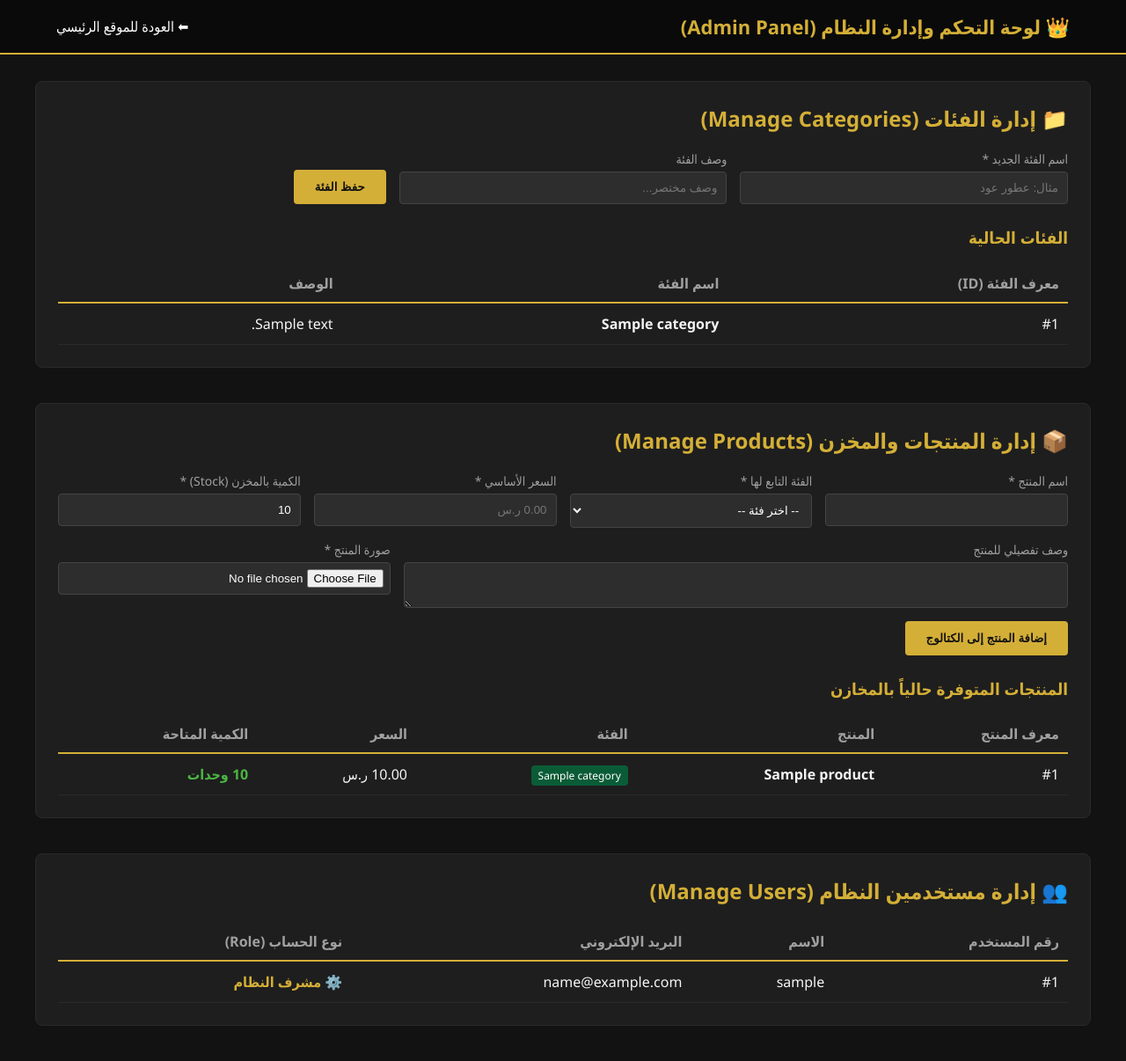
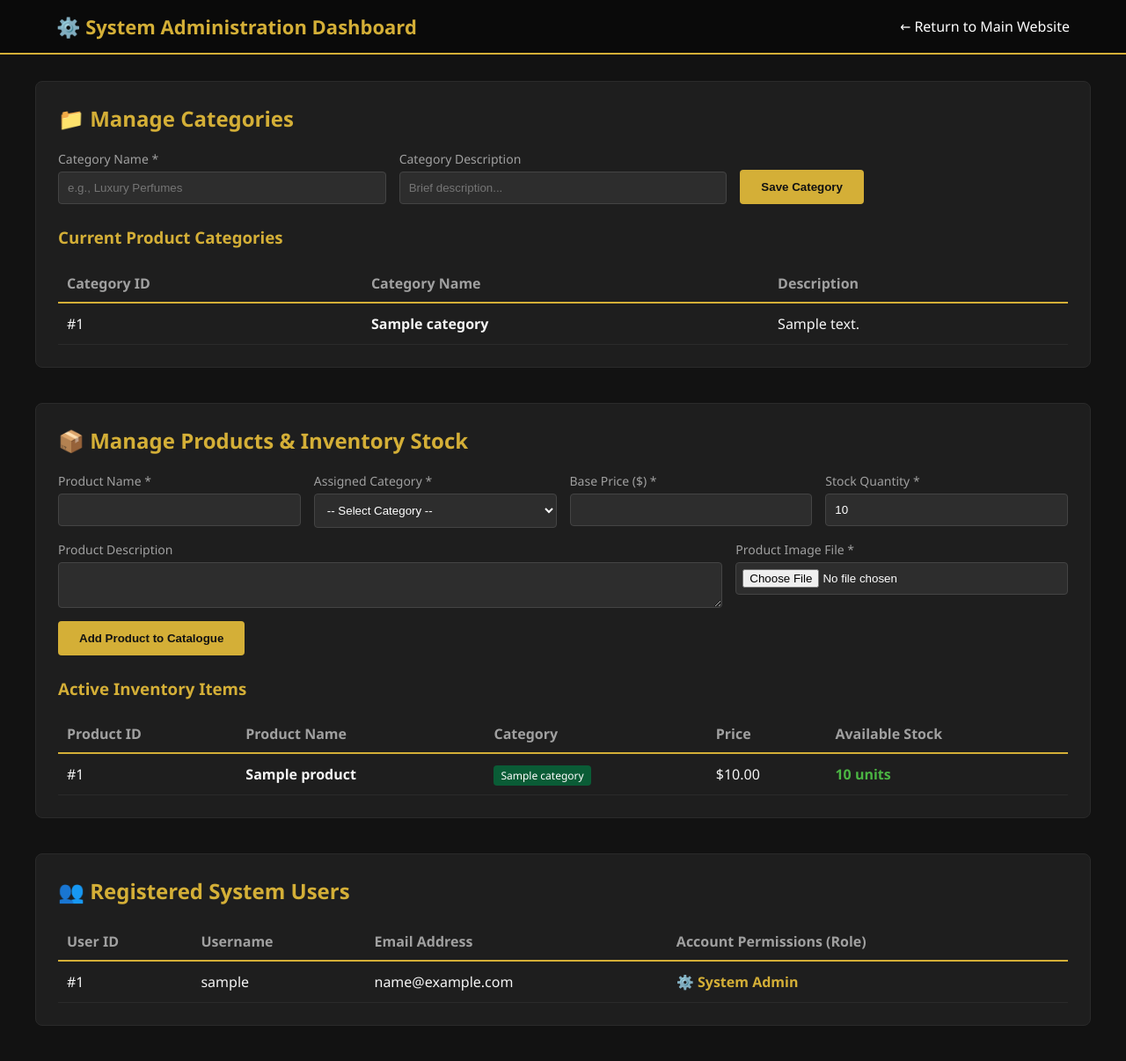
Before and after one commit to parth123965-wq/collage-project-ecommers, a PHP site: page /admin_dashboard.php in a window 1280 px wide. Shown: the whole page at 88% size. Run offline with PHP 8.4, Linux system fonts and the light colour scheme; the visitor is signed in with stand-in values (Sample User, id 1); tables that the repository leaves empty hold one stand-in row (values such as "Sample post").

Commit message:
arebic to english transform

```diff
--- a/admin_dashboard.php
+++ b/admin_dashboard.php
@@ -3,18 +3,15 @@
 session_start();
 require_once 'db_connect.php';
 
-// Security Check: Only allow logged-in Admins
 if (!isset($_SESSION['user_id']) || $_SESSION['role'] !== 'admin') {
-    die("<h2 style='color:red; text-align:center; margin-top:50px;'>عذراً، غير مسموح لك بدخول هذه الصفحة. هذه اللوحة مخصصة للمشرفين فقط.</h2>");
+    die("<h2 style='color:red; text-align:center; margin-top:50px;'>Access Denied. Administrators Only.</h2>");
 }
 
 $message = "";
 
-// 1. Process Form Action Submissions (Implementing insertCategory and insertProduct)
 if ($_SERVER['REQUEST_METHOD'] === 'POST') {
     $action = $_POST['action'] ?? '';
 
-    // Handle adding a new category
     if ($action === 'add_category') {
         $catName = trim($_POST['CategoryName'] ?? '');
         $catDesc = trim($_POST['CategoryDescription'] ?? '');
@@ -23,14 +20,13 @@ if ($_SERVER['REQUEST_METHOD'] === 'POST') {
             try {
                 $stmt = $pdo->prepare("INSERT INTO Category (CategoryName, CategoryDescription) VALUES (?, ?)");
                 $stmt->execute([$catName, $catDesc]);
-                $message = "تم إضافة الفئة بنجاح!";
+                $message = "Category added successfully!";
             } catch (PDOException $e) {
-                $message = "خطأ أثناء إضافة الفئة: " . $e->getMessage();
+                $message = "Error adding category: " . $e->getMessage();
             }
         }
     }
 
-    // Updated: Handle adding a new product WITH an actual image upload
     if ($action === 'add_product') {
         $pName = trim($_POST['productName'] ?? '');
         $pDesc = trim($_POST['productDescription'] ?? '');
@@ -38,23 +34,18 @@ if ($_SERVER['REQUEST_METHOD'] === 'POST') {
         $pQty = intval($_POST['productQuantity'] ?? 0);
         $catId = intval($_POST['CategoryId'] ?? 0);
 
-        $pImage = "placeholder.jpg"; // Default backup fallback
+        $pImage = "placeholder.jpg";
 
-        // Process File Uploading
         if (isset($_FILES['productImage']) && $_FILES['productImage']['error'] === UPLOAD_ERR_OK) {
             $fileTmpPath = $_FILES['productImage']['tmp_name'];
             $fileName = $_FILES['productImage']['name'];
-
-            // Clean up the filename to avoid spaces/Arabic characters causing link breaks
             $fileExtension = pathinfo($fileName, PATHINFO_EXTENSION);
             $newFileName = time() . '_' . rand(1000, 9999) . '.' . $fileExtension;
-
-            // Target destination path
             $uploadFileDir = './uploads/';
             $dest_path = $uploadFileDir . $newFileName;
 
             if (move_uploaded_file($fileTmpPath, $dest_path)) {
-                $pImage = $newFileName; // Save this newly generated unique filename string
+                $pImage = $newFileName;
             }
         }
 
@@ -62,32 +53,31 @@ if ($_SERVER['REQUEST_METHOD'] === 'POST') {
             try {
                 $stmt = $pdo->prepare("INSERT INTO Product (productName, productDescription, productPrice, productQuantity, productImage, CategoryId) VALUES (?, ?, ?, ?, ?, ?)");
                 $stmt->execute([$pName, $pDesc, $pPrice, $pQty, $pImage, $catId]);
-                $message = "تم إضافة المنتج مع الصورة بنجاح إلى المخزن!";
+                $message = "Product added to inventory successfully!";
             } catch (PDOException $e) {
-                $message = "خطأ أثناء إضافة المنتج: " . $e->getMessage();
+                $message = "Error adding product: " . $e->getMessage();
             }
         } else {
-            $message = "الرجاء تعبئة الحقول الأساسية للمنتج بصورة صحيحة.";
+            $message = "Please fill in all mandatory fields correctly.";
         }
     }
 }
 
-// 2. Fetch inventory values to feed the control tables
 try {
     $categories = $pdo->query("SELECT * FROM Category")->fetchAll();
     $products = $pdo->query("SELECT p.*, c.CategoryName FROM Product p LEFT JOIN Category c ON p.CategoryId = c.CategoryId")->fetchAll();
-    $users = $pdo->query("SELECT userId, userName, email, role, phonenu FROM User")->fetchAll();
+    $users = $pdo->query("SELECT userId, userName, email, role FROM User")->fetchAll();
 } catch (PDOException $e) {
-    die("خطأ في الاتصال: " . $e->getMessage());
+    die("Connection error: " . $e->getMessage());
 }
 ?>
 <!DOCTYPE html>
-<html lang="ar" dir="rtl">
+<html lang="en" dir="ltr">
 
 <head>
     <meta charset="UTF-8">
     <meta name="viewport" content="width=device-width, initial-scale=1.0">
-    <title>لوحة تحكم المشرف | Arabic Luxury Store</title>
+    <title>Admin Dashboard | Management Panel</title>
     <style>
         :root {
             --primary-gold: #D4AF37;
@@ -132,12 +122,11 @@ try {
             color: var(--primary-gold);
             padding: 15px;
             border-radius: 6px;
-            border-right: 4px solid var(--primary-gold);
+            border-left: 4px solid var(--primary-gold);
             margin-bottom: 20px;
             font-weight: bold;
         }
 
-        /* Layout Admin Sections Grid */
         .admin-section {
             background-color: var(--card-bg);
             border: 1px solid #2A2A2A;
@@ -196,18 +185,12 @@ try {
             border-radius: 4px;
             cursor: pointer;
             width: fit-content;
-            align-self: flex-end;
         }
 
-        .btn-submit:hover {
-            background-color: #e5be42;
-        }
-
-        /* Table Control Styles */
         table {
             width: 100%;
             border-collapse: collapse;
-            text-align: right;
+            text-align: left;
             margin-top: 15px;
         }
 
@@ -235,8 +218,8 @@ try {
 <body>
 
     <header>
-        <span class="logo">👑 لوحة التحكم وإدارة النظام (Admin Panel)</span>
-        <a href="index.php" style="color:#fff; text-decoration:none;">⬅ العودة للموقع الرئيسي</a>
+        <span class="logo">⚙️ System Administration Dashboard</span>
+        <a href="index.php" style="color:#fff; text-decoration:none;">← Return to Main Website</a>
     </header>
 
     <div class="dashboard-container">
@@ -246,29 +229,29 @@ try {
         <?php endif; ?>
 
         <div class="admin-section">
-            <h2>📁 إدارة الفئات (Manage Categories)</h2>
+            <h2>📁 Manage Categories</h2>
             <form method="POST" style="margin-bottom: 25px;">
                 <input type="hidden" name="action" value="add_category">
                 <div class="form-grid">
                     <div class="form-group">
-                        <label>اسم الفئة الجديد *</label>
-                        <input type="text" name="CategoryName" required placeholder="مثال: عطور عود">
+                        <label>Category Name *</label>
+                        <input type="text" name="CategoryName" required placeholder="e.g., Luxury Perfumes">
                     </div>
                     <div class="form-group">
-                        <label>وصف الفئة</label>
-                        <input type="text" name="CategoryDescription" placeholder="وصف مختصر...">
+                        <label>Category Description</label>
+                        <input type="text" name="CategoryDescription" placeholder="Brief description...">
                     </div>
-                    <button type="submit" class="btn-submit">حفظ الفئة</button>
+                    <button type="submit" class="btn-submit" style="margin-top:22px;">Save Category</button>
                 </div>
             </form>
 
-            <h3>الفئات الحالية</h3>
+            <h3>Current Product Categories</h3>
             <table>
                 <thead>
                     <tr>
-                        <th>معرف الفئة (ID)</th>
-                        <th>اسم الفئة</th>
-                        <th>الوصف</th>
+                        <th>Category ID</th>
+                        <th>Category Name</th>
+                        <th>Description</th>
                     </tr>
                 </thead>
                 <tbody>
@@ -284,18 +267,18 @@ try {
         </div>
 
         <div class="admin-section">
-            <h2>📦 إدارة المنتجات والمخزن (Manage Products)</h2>
+            <h2>📦 Manage Products & Inventory Stock</h2>
             <form method="POST" enctype="multipart/form-data" style="margin-bottom: 25px;">
                 <input type="hidden" name="action" value="add_product">
                 <div class="form-grid">
                     <div class="form-group">
-                        <label>اسم المنتج *</label>
+                        <label>Product Name *</label>
                         <input type="text" name="productName" required>
                     </div>
                     <div class="form-group">
-                        <label>الفئة التابع لها *</label>
+                        <label>Assigned Category *</label>
                         <select name="CategoryId" required>
-                            <option value="">-- اختر فئة --</option>
+                            <option value="">-- Select Category --</option>
                             <?php foreach ($categories as $cat): ?>
                                 <option value="<?php echo $cat['CategoryId']; ?>">
                                     <?php echo htmlspecialchars($cat['CategoryName']); ?></option>
@@ -303,36 +286,36 @@ try {
                         </select>
                     </div>
                     <div class="form-group">
-                        <label>السعر الأساسي *</label>
-                        <input type="number" step="0.01" name="productPrice" required placeholder="0.00 ر.س">
+                        <label>Base Price ($) *</label>
+                        <input type="number" step="0.01" name="productPrice" required>
                     </div>
                     <div class="form-group">
-                        <label>الكمية بالمخزن (Stock) *</label>
+                        <label>Stock Quantity *</label>
                         <input type="number" name="productQuantity" required value="10">
                     </div>
                 </div>
                 <div class="form-grid" style="grid-template-columns: 2fr 1fr; margin-bottom:15px;">
                     <div class="form-group">
-                        <label>وصف تفصيلي للمنتج</label>
+                        <label>Product Description</label>
                         <textarea name="productDescription" rows="2"></textarea>
                     </div>
                     <div class="form-group">
-                        <label>صورة المنتج *</label>
+                        <label>Product Image File *</label>
                         <input type="file" name="productImage" accept="image/*" style="padding:7px;" required>
                     </div>
                 </div>
-                <button type="submit" class="btn-submit">إضافة المنتج إلى الكتالوج</button>
+                <button type="submit" class="btn-submit">Add Product to Catalogue</button>
             </form>
 
-            <h3>المنتجات المتوفرة حالياً بالمخازن</h3>
+            <h3>Active Inventory Items</h3>
             <table>
                 <thead>
                     <tr>
-                        <th>معرف المنتج</th>
-                        <th>المنتج</th>
-                        <th>الفئة</th>
-                        <th>السعر</th>
-                        <th>الكمية المتاحة</th>
+                        <th>Product ID</th>
+                        <th>Product Name</th>
+                        <th>Category</th>
+                        <th>Price</th>
+                        <th>Available Stock</th>
                     </tr>
                 </thead>
                 <tbody>
@@ -341,12 +324,12 @@ try {
                             <td>#<?php echo $prod['productId']; ?></td>
                             <td><strong><?php echo htmlspecialchars($prod['productName']); ?></strong></td>
                             <td><span
-                                    class="badge"><?php echo htmlspecialchars($prod['CategoryName'] ?? 'غير مصنف'); ?></span>
+                                    class="badge"><?php echo htmlspecialchars($prod['CategoryName'] ?? 'Uncategorized'); ?></span>
                             </td>
-                            <td><?php echo number_format($prod['productPrice'], 2); ?> ر.س</td>
+                            <td>$<?php echo number_format($prod['productPrice'], 2); ?></td>
                             <td>
                                 <strong style="color: <?php echo $prod['productQuantity'] < 5 ? '#FF4D4D' : '#4BB543'; ?>">
-                                    <?php echo $prod['productQuantity']; ?> وحدات
+                                    <?php echo $prod['productQuantity']; ?> units
                                 </strong>
                             </td>
                         </tr>
@@ -356,14 +339,14 @@ try {
         </div>
 
         <div class="admin-section">
-            <h2>👥 إدارة مستخدمين النظام (Manage Users)</h2>
+            <h2>👥 Registered System Users</h2>
             <table>
                 <thead>
                     <tr>
-                        <th>رقم المستخدم</th>
-                        <th>الاسم</th>
-                        <th>البريد الإلكتروني</th>
-                        <th>نوع الحساب (Role)</th>
+                        <th>User ID</th>
+                        <th>Username</th>
+                        <th>Email Address</th>
+                        <th>Account Permissions (Role)</th>
                     </tr>
                 </thead>
                 <tbody>
@@ -375,7 +358,7 @@ try {
                             <td>
                                 <span
                                     style="font-weight:bold; color: <?php echo $u['role'] === 'admin' ? 'var(--primary-gold)' : '#fff'; ?>">
-                                    <?php echo $u['role'] === 'admin' ? '⚙️ مشرف النظام' : '👤 عميل'; ?>
+                                    <?php echo $u['role'] === 'admin' ? '⚙️ System Admin' : '👤 Customer'; ?>
                                 </span>
                             </td>
                         </tr>
```
Also changed, not shown: add_to_cart_api.php (+11 -11 lines), cart.php (+34 -44 lines), index.php (+34 -42 lines), login_api.php (+11 -11 lines).
